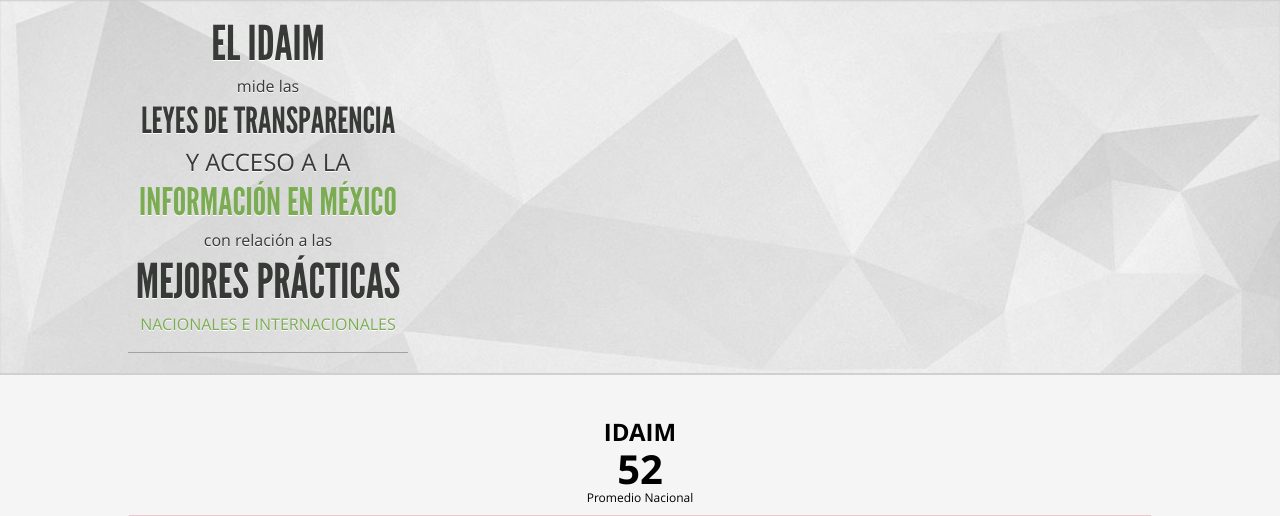
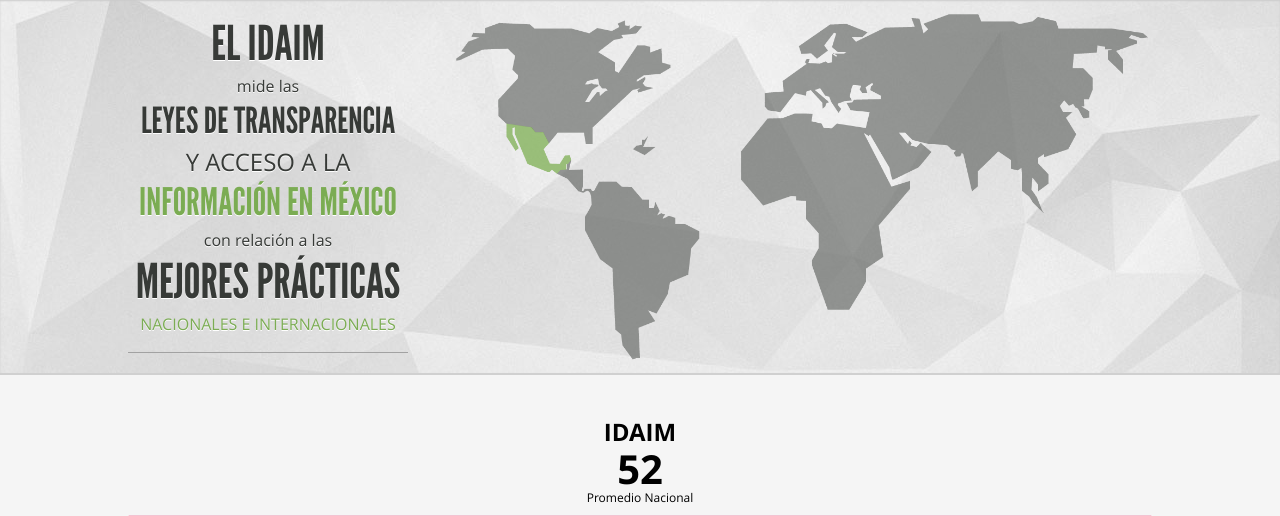
Before and after one commit to fundar/idaim_v2, a PHP site: page / in a window 1280 px wide. Shown: the part 96-612 px from the top of the page. Run offline with PHP 8.4, Linux system fonts and the light colour scheme; data that the repository does not hold is empty.

Commit message:
Agregamos el mapita

```diff
--- a/assets/css/main.scss
+++ b/assets/css/main.scss
@@ -178,6 +178,7 @@ footer {
   &.l5 { font-size: 38px;}
 }
 
+
 #nombre-variable {
   font-size: 24px;
   text-align: center;
@@ -296,4 +297,12 @@ text {
     right: 0;
     bottom: 0;
   }
+  #mapita {
+    float: right;
+    width: 700px;
+    height: 353px;
+    margin: 10px 0;
+
+    background: url(/img/mapa.png) no-repeat 0 0/700px 353px;
+  }
 }
--- a/public/index.php
+++ b/public/index.php
@@ -51,6 +51,7 @@
 						<span class="hero-text l7">mejores prácticas</span>
 						<span class="hero-text l8">Nacionales e Internacionales</span>
 					</div>
+					<div id="mapita"></div>
 				</div>
 			</section>
 
```
Also changed, not shown: public/css/main.css, public/img/mapa.png (added).
